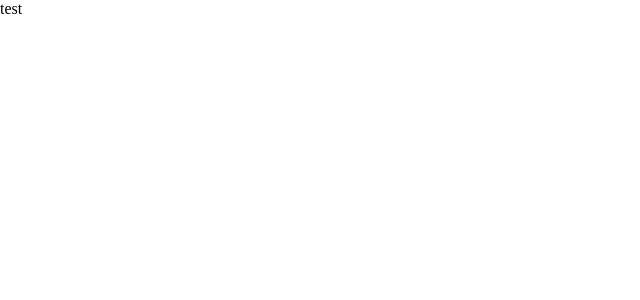
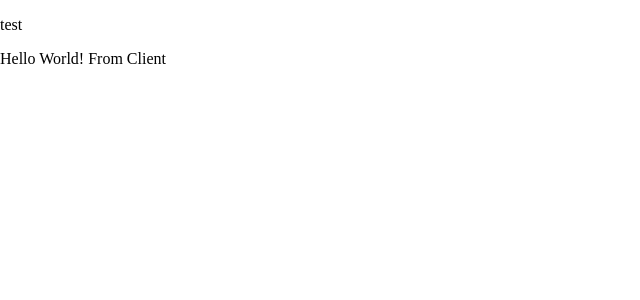
Before and after one commit to sarifor/fill-your-cart, a React (Create React App) app: page / in a window 1280 px wide. Shown: the top 300 px of the page, without its empty margins (0-640 px from the left). Built offline with nearby package versions, Linux system fonts and the light colour scheme.

Commit message:
Pass value between components

```diff
--- a/src/App.js
+++ b/src/App.js
@@ -1,7 +1,7 @@
 function App(props) {
   return (
     <div>
-      <p>{props.result}</p>
+      <p>{props.value}</p>
       <p>Hello World! From Client</p>
     </div>
   );
--- a/src/index.js
+++ b/src/index.js
@@ -1,6 +1,6 @@
 import React from 'react';
 import ReactDOM from 'react-dom';
-// import App from './App';
+import App from './App';
 import {
     ApolloClient,
     InMemoryCache,
@@ -40,7 +40,7 @@ class MyComponent extends React.Component {
 
         if(value) {
             return (
-                <>{value}</>
+                <App value={value} />
             )
         };
     };
```
